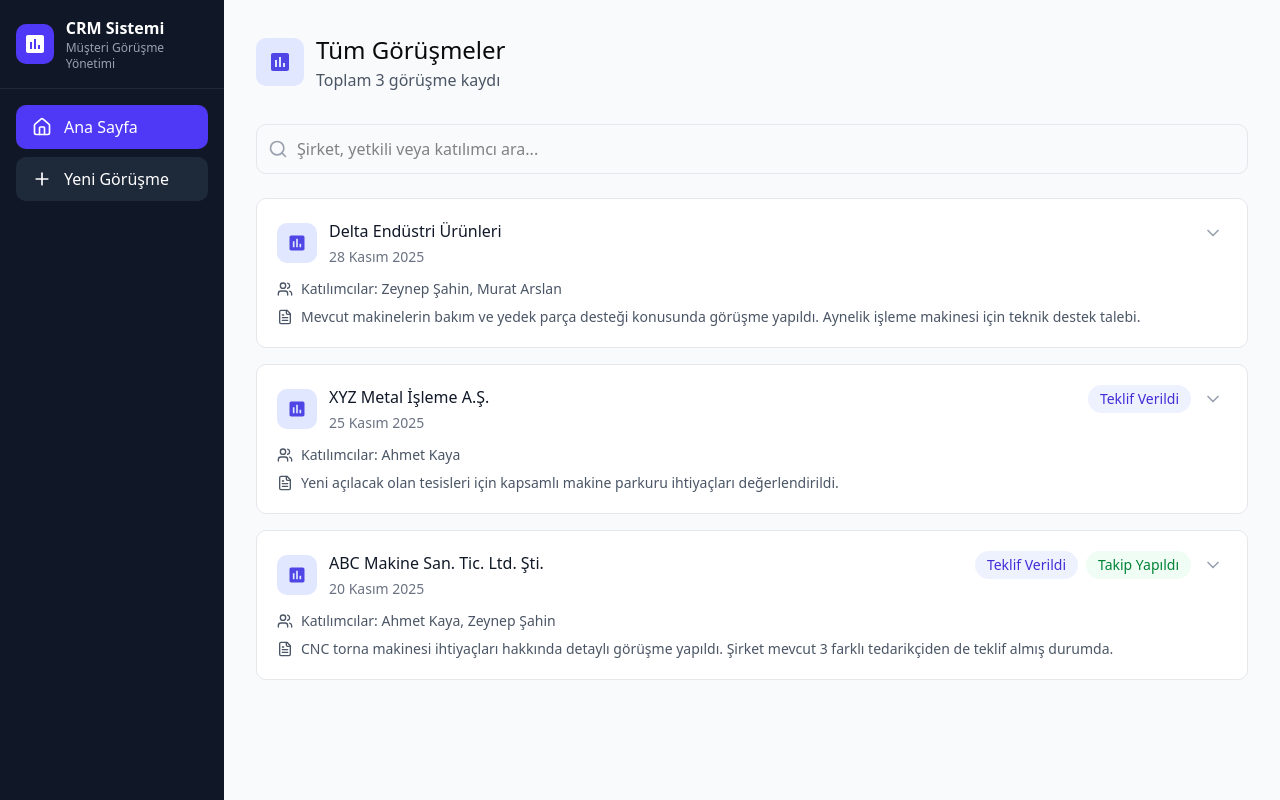
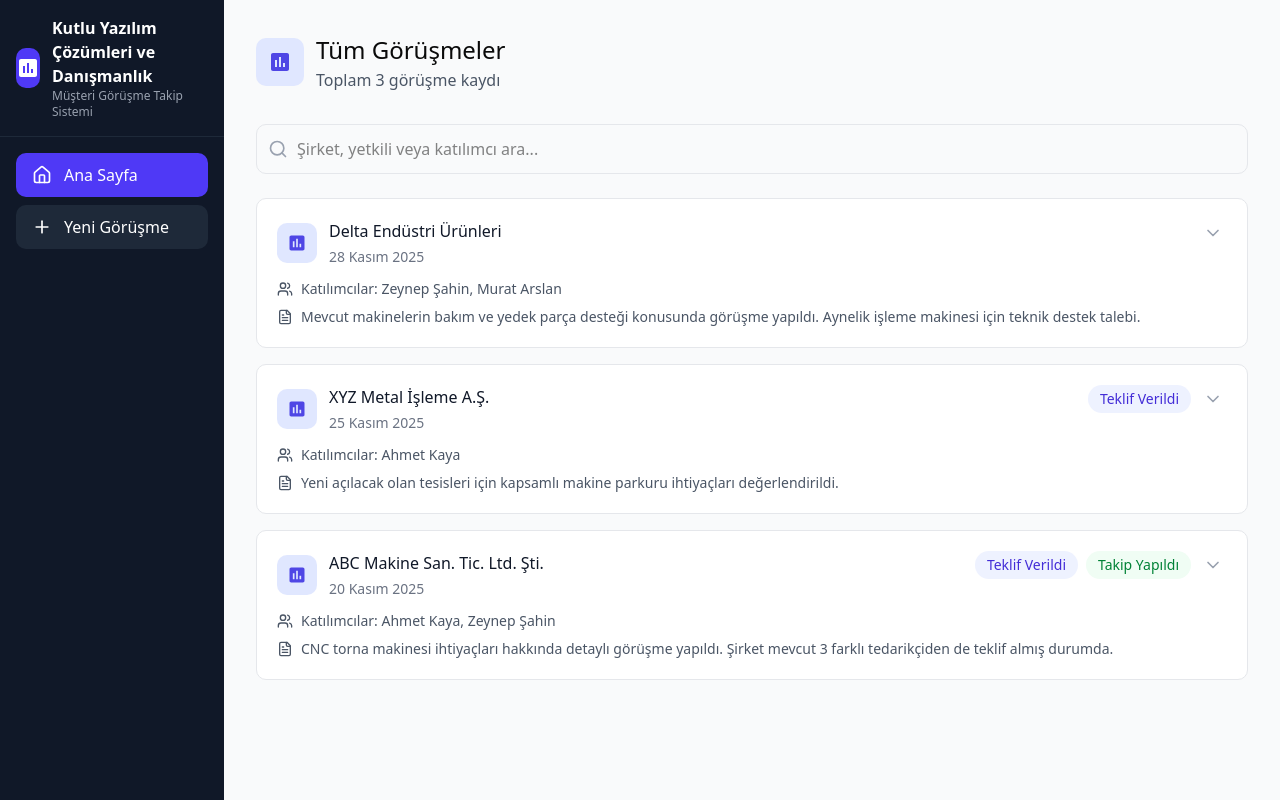
Before and after one commit to Kutlu-CRM/kutlucrm, a React (Vite) app: page / in a window 1280 px wide. Built offline with nearby package versions, Linux system fonts and the light colour scheme.

Commit message:
Update Sidebar.tsx

```diff
--- a/src/components/Sidebar.tsx
+++ b/src/components/Sidebar.tsx
@@ -18,8 +18,8 @@ export function Sidebar({ currentView, onNewMeeting, onHome }: SidebarProps) {
             </svg>
           </div>
           <div>
-            <div className="font-semibold">CRM Sistemi</div>
-            <div className="text-xs text-gray-400">Müşteri Görüşme Yönetimi</div>
+            <div className="font-semibold">Kutlu Yazılım Çözümleri ve Danışmanlık</div>
+            <div className="text-xs text-gray-400">Müşteri Görüşme Takip Sistemi</div>
           </div>
         </div>
       </div>
```
